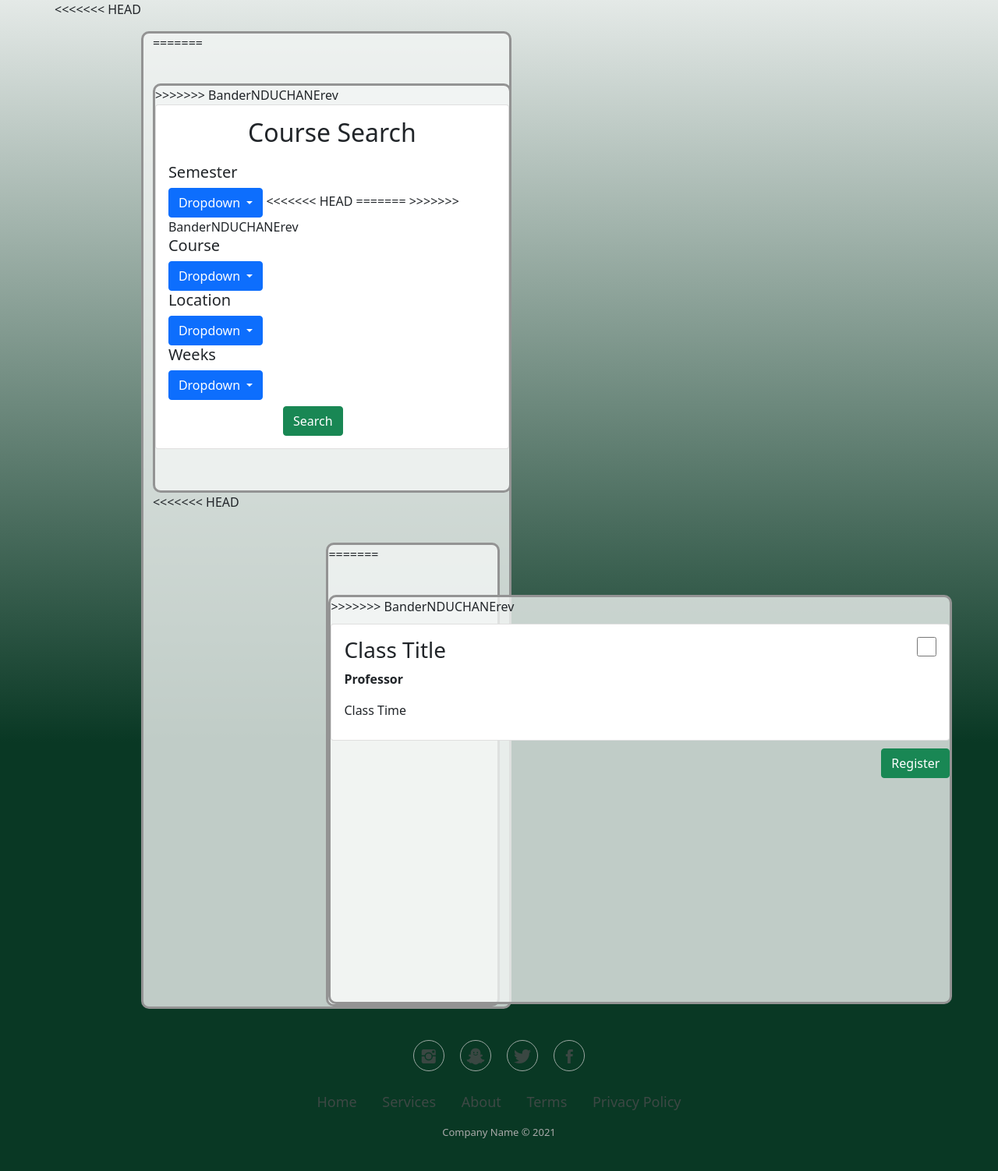
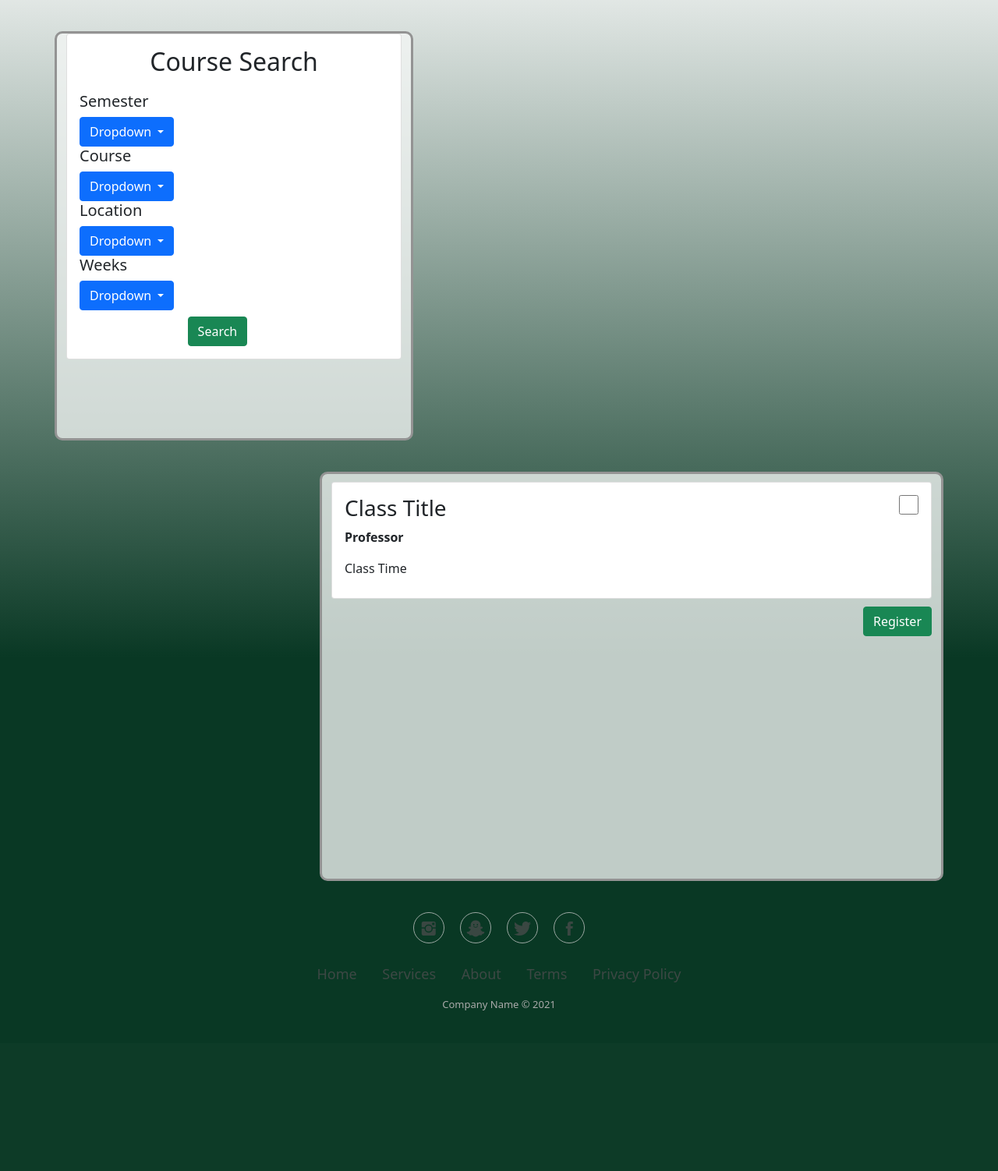
Before and after one commit to Bandera2014/SDEV_255_Final_Project_Group2, a Node project: template views/catalog.ejs in a window 1280 px wide. Shown: the part 116-1618 px from the top of the page at 78% size. After the commit the page ends 1412 px from the top, so only its background shows below. Run offline with Node 20 templates, Linux system fonts and the light colour scheme; the template is opened without the code that fills it, so the values that code supplies are empty; some libraries are stand-ins or nearby versions; some web fonts are replaced.

```diff
--- a/app.js
+++ b/app.js
@@ -53,12 +53,15 @@ const app = express();
    res.render('catalog', { title: 'Catalog' }); // creates variable title = Catalog
 });
 
- // function to search for "home" as an ejs type
- app.get('/home',(req,res) => {
-   res.render('home', { title: 'Welcome' }); // creates variable title = Home
+// function to search for "home" as an ejs type
+app.get('/home',(req,res) => {
+   res.render('index', { title: 'Welcome' }); // creates variable title = Home
 });
 
  // function to search for "Register" as an ejs type
+ app.get('/register',(req,res) => {
+  res.render('register', { title: 'Register for an Account' }); // creates variable title = Register
+});
 app.post('/register', async (req, res) => {
     console.log("post register")
     var firstName = req.body.firstName;
@@ -80,7 +83,7 @@ app.post('/register', async (req, res) => {
       password,
       options
     });
-    console.log(user)
+    console.log(user._id)
     await user.save();
     console.log("below save")
     res.redirect('/')
@@ -88,17 +91,17 @@ app.post('/register', async (req, res) => {
 app.post('/login',async(req,res)=>{
   console.log("begin login route")
   var em = req.body.email;
-  var pw = req.body.email;
+  var pw = req.body.password;
   var opt = req.body.classification;
   console.log(req.body.classification)
 
+
   let user = await UserModel.findOne({
-    firstName:"first",
-    lastName:"last",
+    firstName:"larry",                    //Need to hard code
+    lastName:"boy",                       //Need to hard code
     email:req.body.email,
     password:req.body.password,
     options:req.body.classification,
-
   });
   // let user = await UserModel.findById("61b69fc07ec0f6b83288e906")
   console.log(user)
--- a/models/User.js
+++ b/models/User.js
@@ -23,6 +23,7 @@ const userSchema = new Schema({
         type: String,
         required: true
     },
+    courses:[mongoose.SchemaTypes.ObjectId]
 });
 
 module.exports = mongoose.model('User', userSchema);
--- a/views/catalog.ejs
+++ b/views/catalog.ejs
@@ -5,25 +5,17 @@
     <%- include('./partials/nav.ejs') %>
     <div class="container">
         <div class="row">
-<<<<<<< HEAD
-            <div class="col-md-5" style="background: rgba(244,247,245,0.78);margin-top: 40px;border-radius: 10px;border-style: solid;border-color: rgb(147,147,147);">
-=======
             <div class="col-md-6" style="background: rgba(244,247,245,0.78);width: 460px;height: 525px;margin-top: 40px;border-radius: 10px;border-style: solid;border-color: rgb(147,147,147);">
->>>>>>> BanderNDUCHANErev
                 <div class="card">
                     <div class="card-body">
                         <h2 class="text-center" style="margin-bottom: 20px;">Course Search</h2>
                         <h5 class="catalogHeader">Semester</h5>
                         <div class="dropdown"><button class="btn btn-primary dropdown-toggle dropdowns" aria-expanded="false" data-bs-toggle="dropdown" type="button">Dropdown </button>
-<<<<<<< HEAD
-                            <div class="dropdown-menu"><a class="dropdown-item" href="#">First Item</a><a class="dropdown-item" href="#">Second Item</a><a class="dropdown-item" href="#">Third Item</a></div>
-=======
                             <div class="dropdown-menu">
                                 <a class="dropdown-item" href="#">First Item</a>
                                 <a class="dropdown-item" href="#">Second Item</a>
                                 <a class="dropdown-item" href="#">Third Item</a>
                             </div>
->>>>>>> BanderNDUCHANErev
                         </div>
                         <h5 class="catalogHeader">Course</h5>
                         <div class="dropdown"><button class="btn btn-primary dropdown-toggle dropdowns" aria-expanded="false" data-bs-toggle="dropdown" type="button">Dropdown </button>
@@ -40,11 +32,7 @@
                     </div>
                 </div>
             </div>
-<<<<<<< HEAD
-            <div class="col-lg-6 col-md-6 ms-auto" style="background: rgba(244,247,245,0.78);margin-top: 40px;border-radius: 10px;border-style: solid;border-color: rgb(147,147,147);margin-right: 0;">
-=======
             <div class="col-md-6 ms-auto" style="background: rgba(244,247,245,0.78);width: 800px;height: 525px;margin-top: 40px;border-radius: 10px;border-style: solid;border-color: rgb(147,147,147);margin-right: 0;">
->>>>>>> BanderNDUCHANErev
                 <div class="card" style="margin-top: 10px;height: 150px;">
                     <div class="card-body">
                         <h3><input class="d-inline-block float-end" type="checkbox" style="width: 25px;height: 25px;">Class Title</h3>
```
Also changed, not shown: models/Course.js (+1 -13 lines).
